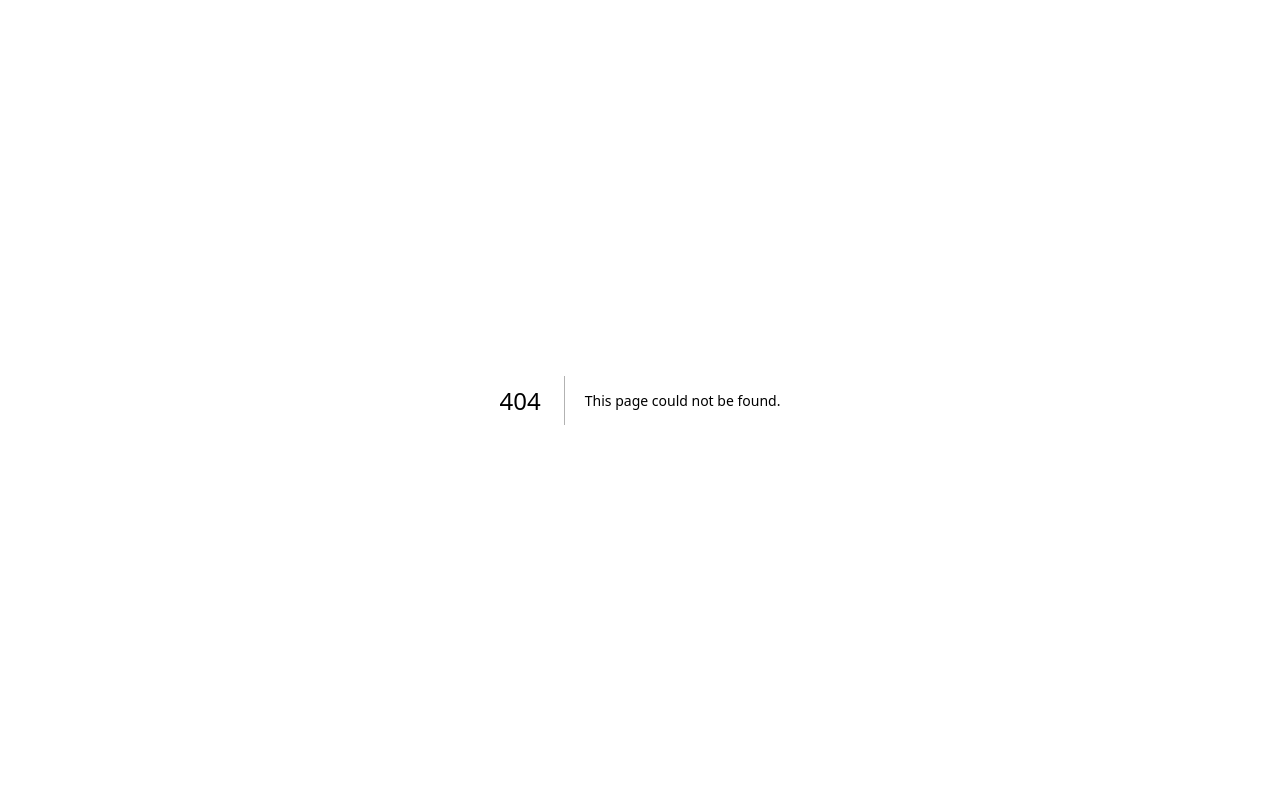
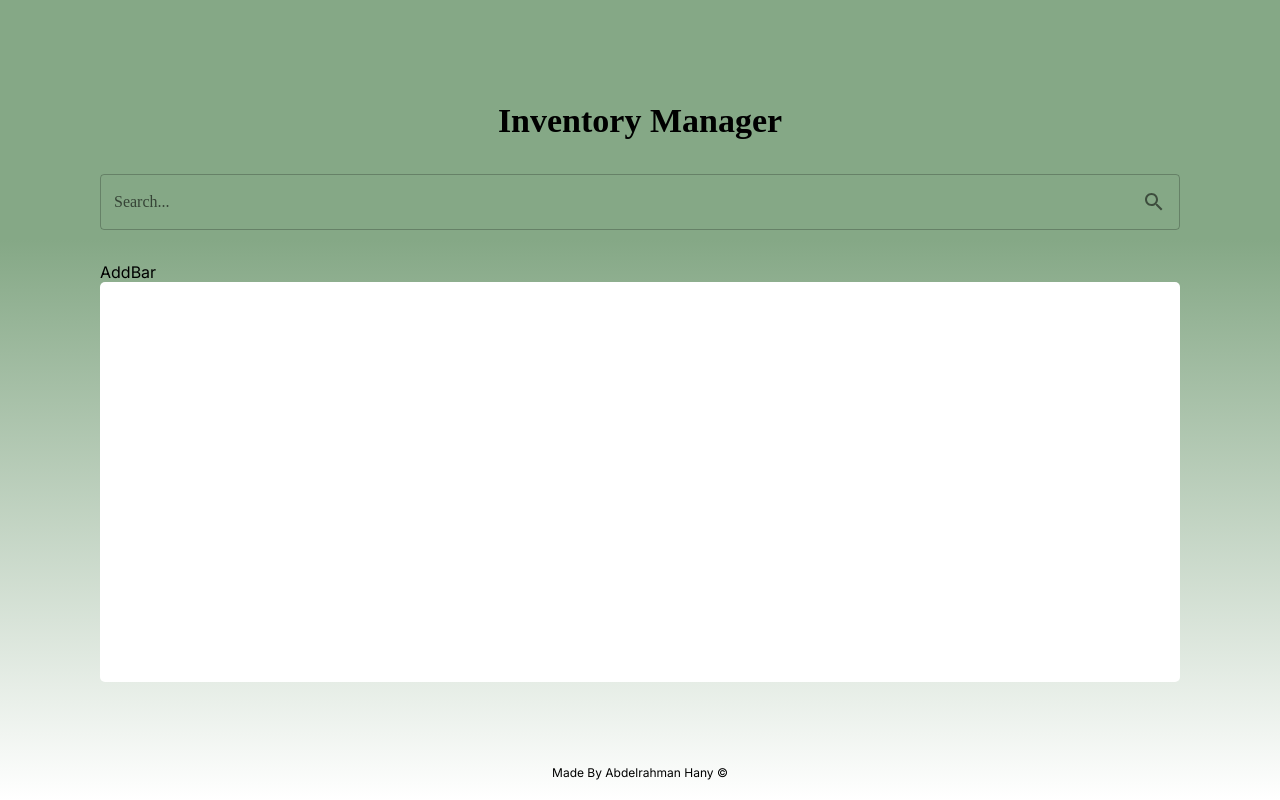
Before and after one commit to AbduHany/inventory-tracker, a Next.js app: page /dashboard in a window 1280 px wide. Before the commit this address had no page. Built offline with nearby package versions, Linux system fonts and the light colour scheme.

Commit message:
Create Dashboard page with placeholders

```diff
--- a/app/Components/CardStack.js
+++ b/app/Components/CardStack.js
@@ -22,7 +22,7 @@ const CardStack = () => {
             <MyCard elevation={10}>
                 <Typography variant="h1">👌</Typography>
                 <Typography variant='h5' fontWeight='bold'>Easy to use</Typography>
-                <Typography paddingX={5} variant='p'>Intuitive and user-friendly interface.</Typography>
+                <Typography paddingX={1} variant='p'>Intuitive and user-friendly interface.</Typography>
             </MyCard>
             <MyCard elevation={10}>
                 <Typography variant="h1">📦</Typography>
--- a/app/Components/Footer.js
+++ b/app/Components/Footer.js
@@ -7,6 +7,7 @@ const Footer = () => {
         <Container sx={{
             position: 'fixed',
             bottom: '20px',
+            left: '25vw',
             textAlign: 'center',
             fontSize: '12px',
             width: '50vw',
--- /dev/null
+++ b/app/dashboard/AddBar.js
@@ -0,0 +1,9 @@
+import React from 'react'
+
+const AddBar = () => {
+    return (
+        <div>AddBar</div>
+    )
+}
+
+export default AddBar
--- /dev/null
+++ b/app/dashboard/SearchBar.js
@@ -0,0 +1,19 @@
+'use client';
+import React from 'react'
+import { Box, InputAdornment, TextField } from '@mui/material';
+import SearchIcon from '@mui/icons-material/Search';
+
+const SearchBar = () => {
+
+    return (
+        <>
+            <Box display='flex' justifyContent='center' marginY={4}>
+                <TextField InputProps={
+                    { endAdornment: (<InputAdornment><SearchIcon /></InputAdornment>) }
+                } prefix='Hey' id="outlined-basic" label="Search..." variant="outlined" sx={{ width: '100vw' }} />
+            </Box>
+        </>
+    )
+}
+
+export default SearchBar
--- /dev/null
+++ b/app/dashboard/page.js
@@ -0,0 +1,29 @@
+import { Box, List, Typography } from '@mui/material'
+import React from 'react'
+import SearchBar from './SearchBar'
+import AddBar from './AddBar'
+import Footer from '../Components/Footer'
+
+const page = () => {
+    return (
+        <>
+            <Box sx={{
+                padding: { xs: '50px', sm: '100px' },
+                height: '100vh',
+                width: '100vw',
+                background: 'linear-gradient(180deg, rgba(133,168,134,1) 30%, rgba(255,255,255,0) 100%)',
+            }}>
+                <Typography textAlign={'center'} fontWeight={'bold'} variant='h4'>Inventory Manager</Typography>
+                <SearchBar />
+                <AddBar />
+                <Box sx={{ backgroundColor: 'white', height: '50vh', borderRadius: '5px' }}>
+                    <List>
+                    </List>
+                </Box>
+            </Box>
+            <Footer />
+        </>
+    )
+}
+
+export default page
--- a/app/theme.js
+++ b/app/theme.js
@@ -5,10 +5,10 @@ import { green } from "@mui/material/colors";
 export const theme = createTheme({
     palette: {
         primary: {
-            main: green[300],
+            main: green[900],
         },
         secondary: {
-            main: green[900]
+            main: green[300]
         }
     },
     typography: {
--- a/package.json
+++ b/package.json
@@ -11,6 +11,7 @@
   "dependencies": {
     "@emotion/react": "^11.13.0",
     "@emotion/styled": "^11.13.0",
+    "@mui/icons-material": "^5.16.6",
     "@mui/material": "^5.16.6",
     "firebase": "^10.12.4",
     "next": "14.2.5",
```
Also changed, not shown: app/page.js (+6 -6 lines), 1 other file (tests, documents, lock files or other folders).
